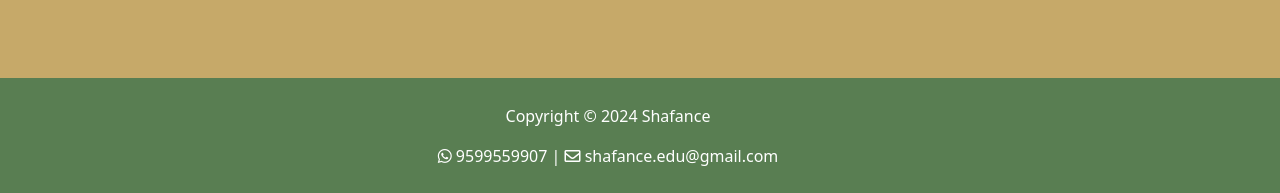
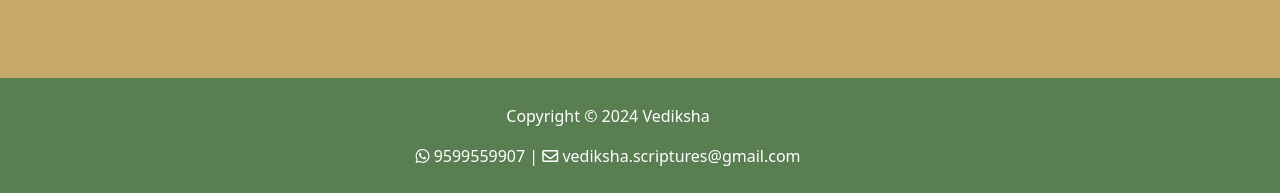
Before and after one commit to laveenarora/hearing_scriptures, a Flask app: page /bhagavatam in a window 1280 px wide. Shown: the part 865-1058 px from the top of the page. Run offline with Flask 3, Linux system fonts and the light colour scheme; some libraries are stand-ins or nearby versions; some web fonts are replaced.

Commit message:
Update footer.html

```diff
--- a/templates/footer.html
+++ b/templates/footer.html
@@ -36,11 +36,11 @@
 <!--  </footer>-->
 
   <div class="footer">
-  <p>Copyright © {{ current_year }} Shafance</p>
+  <p>Copyright © {{ current_year }} Vediksha</p>
 
   <i class="fab fa-whatsapp" aria-hidden="true"></i>
   <span></span>
-  <span>9599559907    |    <span><i class="far fa-envelope"></i>   shafance.edu@gmail.com</span></span>
+  <span>9599559907    |    <span><i class="far fa-envelope"></i>   vediksha.scriptures@gmail.com</span></span>
 
 </div>
 
```
